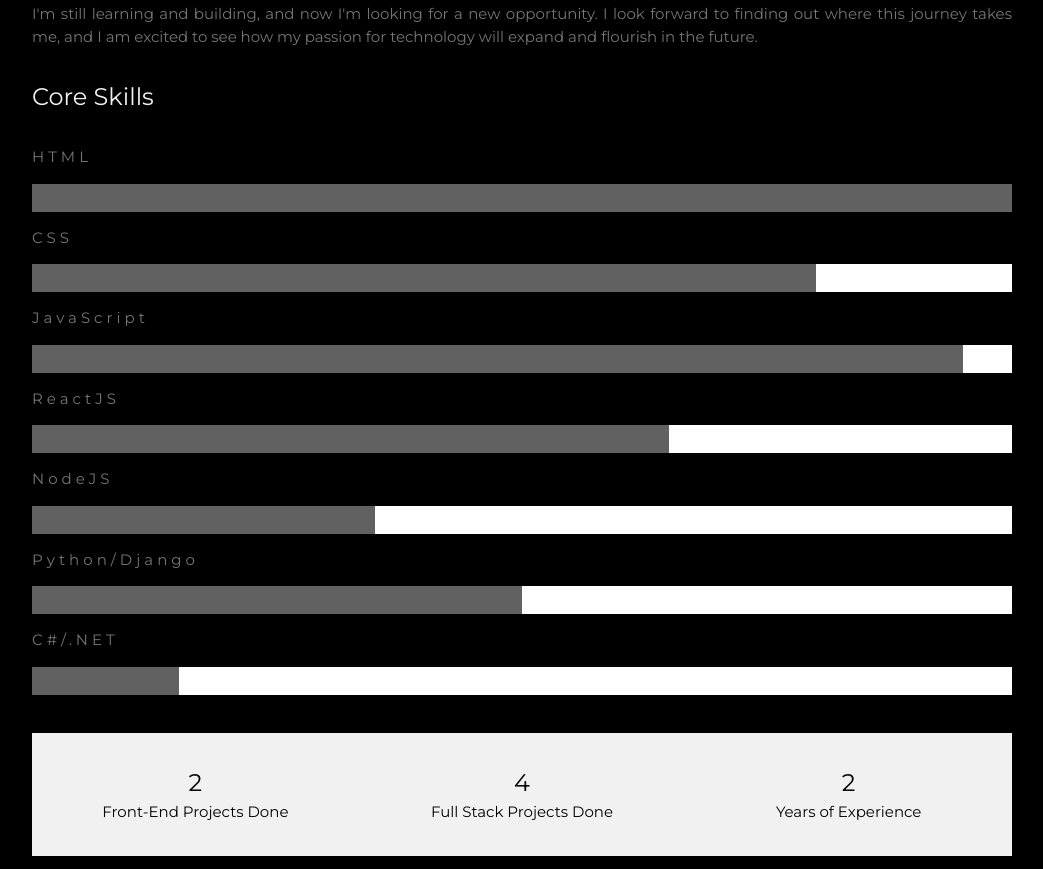
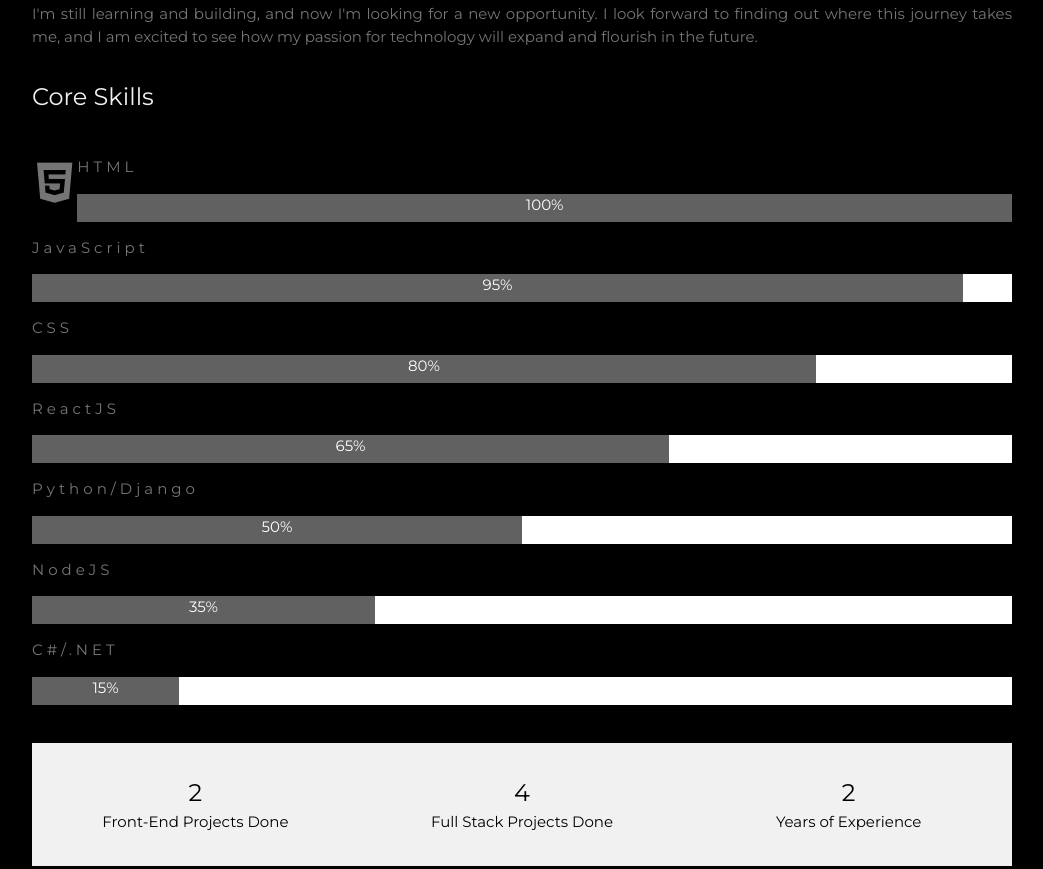
Before and after one commit to cwpredovich/personal-website, a plain HTML site: page index.html in a window 1280 px wide. Shown: the part 1368-2237 px from the top of the page, without its empty margins (178-1221 px from the left). Drawn offline with nearby package versions, Linux system fonts and the light colour scheme.

Commit message:
tech stack icons

```diff
--- a/index.html
+++ b/index.html
@@ -76,33 +76,40 @@
         </p>
 
         <h3 class="w3-padding-16 w3-text-light-grey" id="proficiencies">Core Skills</h3>
-        <p class="w3-wide">HTML</p>
+        <div class="flex-container">
+          <div class="tech-stack-icon">
+            <i class="fa fa-html5 fa-3x" aria-hidden="true"></i>
+          </div>
+          <div class="block-container">
+            <p class="w3-wide">HTML</p>
+            <div class="w3-white">
+              <div class="w3-dark-grey w3-center" style="height:28px;width:100%">100%</div>
+            </div>
+          </div>
+        </div>
+        <p class="w3-wide">JavaScript</p>
         <div class="w3-white">
-          <div class="w3-dark-grey" style="height:28px;width:100%"></div>
+          <div class="w3-dark-grey w3-center" style="height:28px;width:95%">95%</div>
         </div>
         <p class="w3-wide">CSS</p>
         <div class="w3-white">
-          <div class="w3-dark-grey" style="height:28px;width:80%"></div>
-        </div>
-        <p class="w3-wide">JavaScript</p>
-        <div class="w3-white">
-          <div class="w3-dark-grey" style="height:28px;width:95%"></div>
+          <div class="w3-dark-grey w3-center" style="height:28px;width:80%">80%</div>
         </div>
         <p class="w3-wide">ReactJS</p>
         <div class="w3-white">
-          <div class="w3-dark-grey" style="height:28px;width:65%"></div>
+          <div class="w3-dark-grey w3-center" style="height:28px;width:65%">65%</div>
+        </div>
+        <p class="w3-wide">Python/Django</p>
+        <div class="w3-white">
+          <div class="w3-dark-grey w3-center" style="height:28px;width:50%">50%</div>
         </div>
         <p class="w3-wide">NodeJS</p>
         <div class="w3-white">
-          <div class="w3-dark-grey" style="height:28px;width:35%"></div>
-        </div>
-        <p class="w3-wide">Python/Django</p>
-        <div class="w3-white">
-          <div class="w3-dark-grey" style="height:28px;width:50%"></div>
+          <div class="w3-dark-grey w3-center" style="height:28px;width:35%">35%</div>
         </div>
         <p class="w3-wide">C#/.NET</p>
         <div class="w3-white">
-          <div class="w3-dark-grey" style="height:28px;width:15%"></div>
+          <div class="w3-dark-grey w3-center" style="height:28px;width:15%">15%</div>
         </div>
         <br>
 
@@ -158,14 +165,7 @@
               </div>
             </div>
           </div>
-          <div class="w3-half">
-            <h4>OneTool</h4>
-            <img src="./onetool-thumbnail-1.png" style="width:75%">
-          </div>
-            <!-- <img src="/w3images/chef.jpg" style="width:100%">
-            <img src="/w3images/wedding.jpg" style="width:100%">
-            <img src="/w3images/p6.jpg" style="width:100%"> -->
-          </div>
+        </div>
         <!-- End photo grid -->
         </div>
       <!-- End Portfolio Section -->
--- a/styles.css
+++ b/styles.css
@@ -19,6 +19,21 @@ body, h1,h2,h3,h4,h5,h6 {
 /* Remove margins from "page content" on small screens */
 @media only screen and (max-width: 600px) {
     #main {margin-left: 0}
+}
+
+.flex-container {
+    display: flex;
+    align-content: center;
+    align-items: center;
+}
+
+.block-container {
+    display: block;
+    width: 100%;
+}
+
+.tech-stack-icon {
+    margin: 5px;
 }
 
 .card-flip {
```
